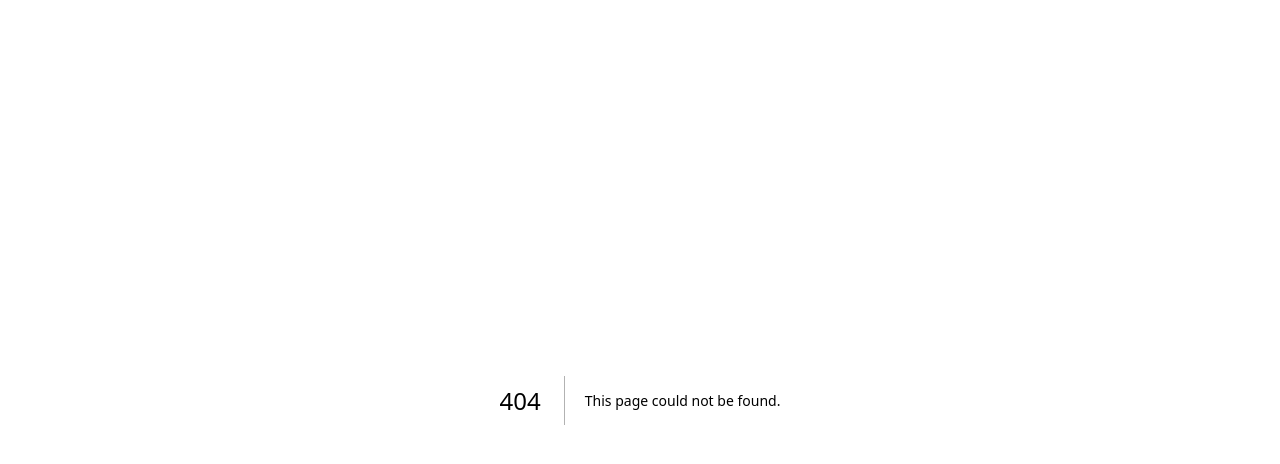
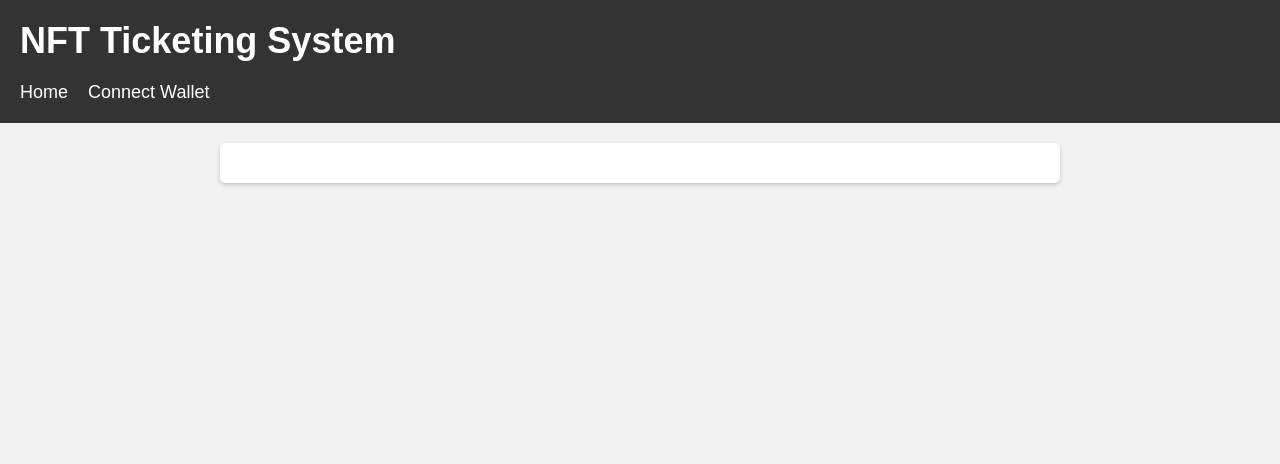
Before and after one commit to pcoder59/ticketing, a Next.js app: page /myticks in a window 1280 px wide. Before the commit this address had no page. Shown: the top 464 px of the page. Built offline with nearby package versions, Linux system fonts and the light colour scheme.

Commit message:
Revert homepage

```diff
--- a/components/header.js
+++ b/components/header.js
@@ -63,7 +63,7 @@ export default function Header({ metamaskMessage, setMetamaskMessage, setAddress
                             </Link>
                         </li>
                         <li style={{display: 'inline'}}>
-                            <a href="/inventory" id="inventory">
+                            <a href="/myticks" id="myticks">
                             My Account
                             </a>
                         </li>
--- a/components/homepage.js
+++ b/components/homepage.js
@@ -28,9 +28,7 @@ export default function HomePage({ deployed, provider, address }) {
     }
 
     useEffect(() => {
-        if(!details.length) {
-            getDetails();
-        }
+        getDetails();
     }, [details]);
 
     function handleSubmit(event, contractAddress, ticketPrice) {
--- a/pages/_app.js
+++ b/pages/_app.js
@@ -6,7 +6,7 @@ export default function App({ Component, pageProps }) {
   const [isWalletConnected, setIsWalletConnected] = useState(false);
   const [provider, setProvider] = useState(null);
   const [address, setAddress] = useState(null);
-  const [contractRegistryAddress] = useState("0x5FbDB2315678afecb367f032d93F642f64180aa3");
+  const [contractRegistryAddress] = useState("0xe7f1725E7734CE288F8367e1Bb143E90bb3F0512");
 
   return <Component {...pageProps} metamaskMessage={metamaskMessage} setMetamaskMessage={setMetamaskMessage} isWalletConnected={isWalletConnected} setIsWalletConnected={setIsWalletConnected} provider={provider} setProvider={setProvider} address={address} setAddress={setAddress} contractRegistryAddress={contractRegistryAddress}/>
 }
--- /dev/null
+++ b/pages/myticks.js
@@ -0,0 +1,19 @@
+import Head from "next/head";
+import Header from "@/components/header";
+
+export default function MyTicks({ metamaskMessage, setMetamaskMessage, isWalletConnected, setIsWalletConnected, setProvider, setAddress }) {
+    return(
+        <>
+            <Head>
+                <title>Zanontickets - My Events</title>
+                <meta name="description" content="View your events" />
+                <meta name="viewport" content="width=device-width, initial-scale=1" />
+                <link rel="icon" href="/favicon.ico" />
+            </Head>
+            <Header metamaskMessage={metamaskMessage} setMetamaskMessage={setMetamaskMessage} isWalletConnected={isWalletConnected} setIsWalletConnected={setIsWalletConnected} setProvider={setProvider} setAddress={setAddress}></Header>
+            <main>
+
+            </main>
+        </>
+    )
+}
```
